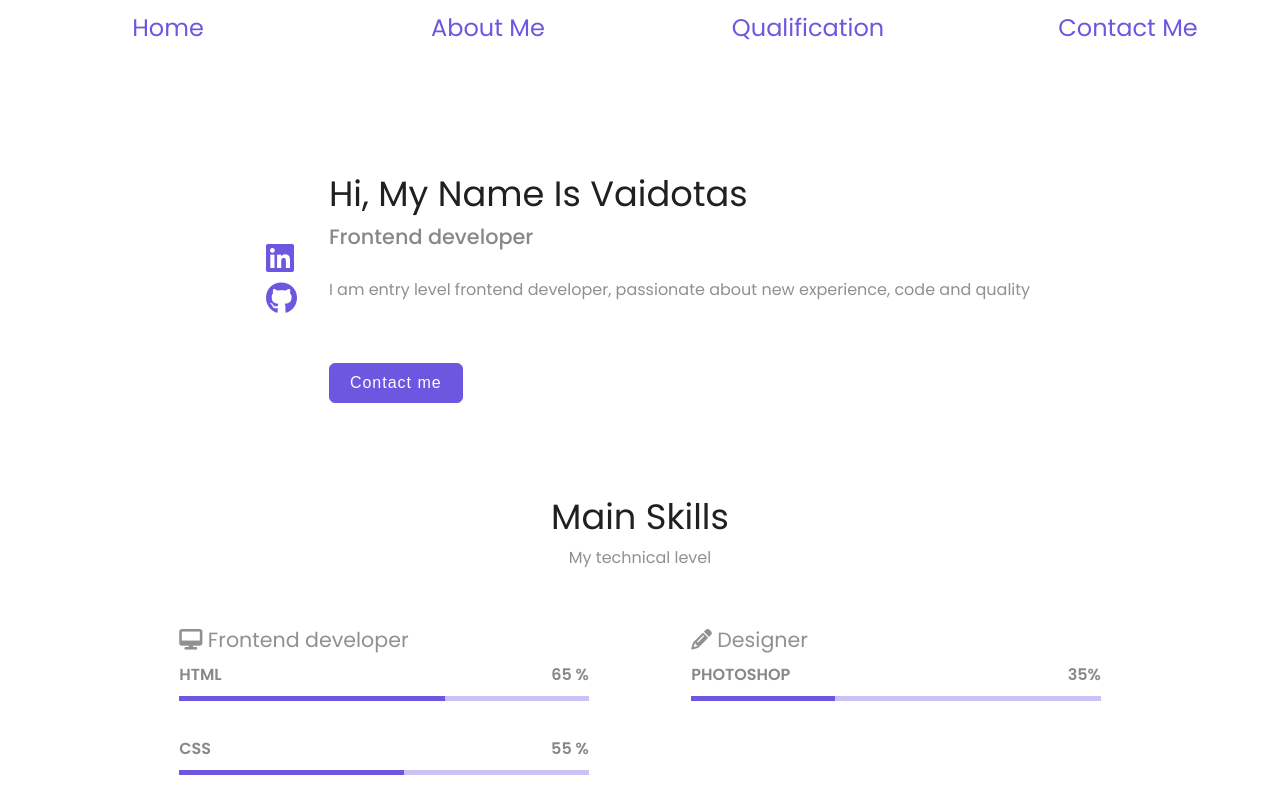
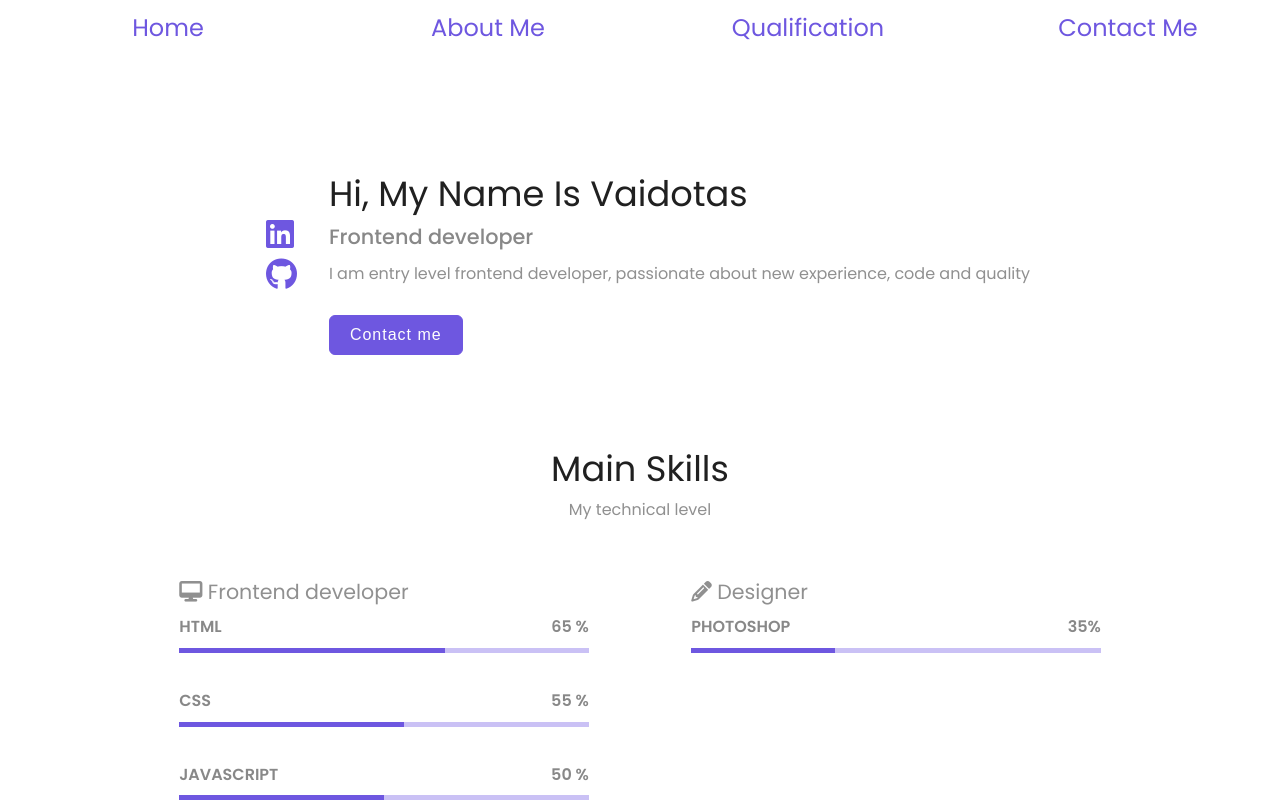
Before and after one commit to vskema/skema-portfolio, a React (Create React App) app: page / in a window 1280 px wide. Shown: the top 802 px of the page. Built offline with nearby package versions, Linux system fonts and the light colour scheme.

Commit message:
add modal class about-me

```diff
--- a/src/components/Layout/ModalForm.css
+++ b/src/components/Layout/ModalForm.css
@@ -3,7 +3,7 @@
     padding: 5% 10%;
 }
 
-p {
+.about-me {
     text-align: center;
     font-size: 1.5rem;
     color: #909090;
--- a/src/components/Layout/ModalForm.js
+++ b/src/components/Layout/ModalForm.js
@@ -12,7 +12,7 @@ const ModalForm = props => {
         <Modal onClose={props.onClose}>
             <div className='container'>
             <form>
-                <p>Send Message</p>
+                <p className='about-me'>Send Message</p>
                 <div className={'contact-form__box'}>
                     <input type='text' name='name' required='required' />
                     <span>Name</span>
```
